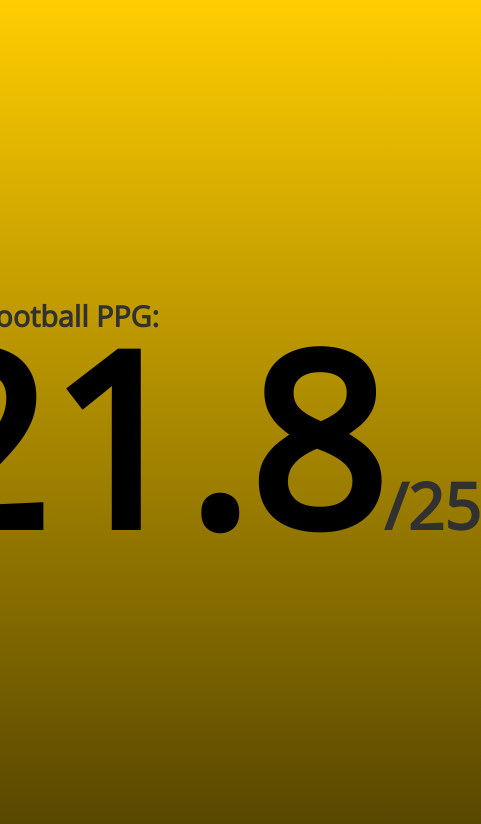
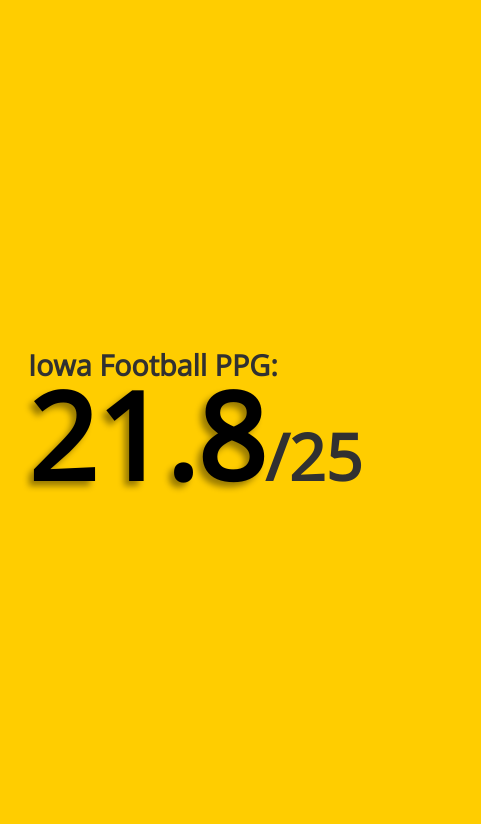
Before and after one commit to ethanholter/FireBrian, a website: page public/index.html in a window 390 px wide. Shown: the whole page, 481 px wide, since content can reach past the window. Drawn offline with nearby package versions, Linux system fonts and the light colour scheme.

Commit message:
mobile change

```diff
--- a/public/css/style.css
+++ b/public/css/style.css
@@ -6,24 +6,28 @@
 }
 
 body {
-    background: linear-gradient(#FFCD00, #544400);
+    /* background: radial-gradient(#FFCD00 30%, #FFCD00 70%,#876c00 100%) no-repeat fixed; */
+    background: #FFCD00;
+    width: 100vw;
+    overflow: hidden;
 }
 .main-container {
     display: flex;
     justify-content: center;
     align-items: center;
     height: 100vh;
+
 }
 .main-text {
     color: rgb(49, 49, 49);
     margin: auto;
     font-size: 1.8rem;
     vertical-align: middle;
-
     .points-per-game {
+        text-shadow: -5px 5px 6px#00000065;
         line-height: 0.85;
         color: black;
-        font-size: 15rem;
+        font-size: 120px;
         font-weight: bold;
     }
     .points-per-game-goal {
```
